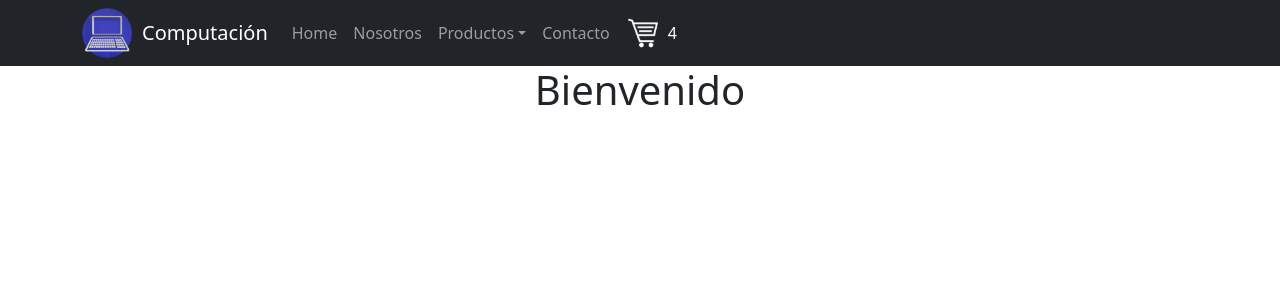
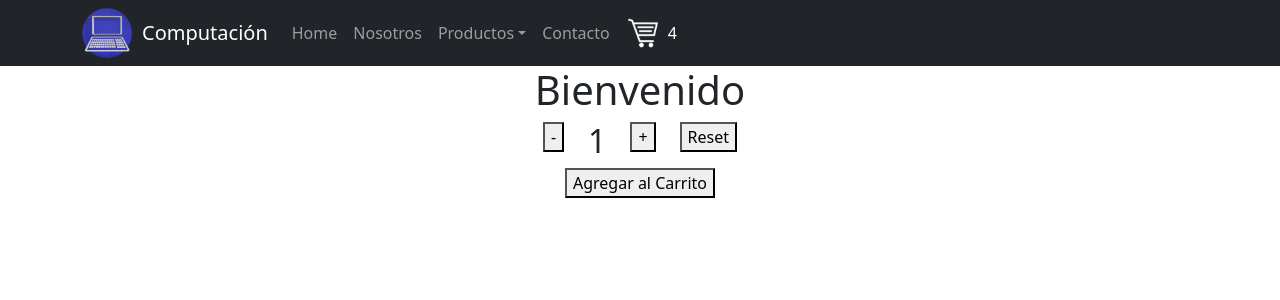
Before and after one commit to LucasERossini/clase-Rossini, a React (Create React App) app: page / in a window 1280 px wide. Shown: the top 300 px of the page. Built offline with nearby package versions, Linux system fonts and the light colour scheme.

Commit message:
agregando contador de productos

```diff
--- a/src/App.js
+++ b/src/App.js
@@ -1,12 +1,18 @@
 import './App.css';
-import ItemListContainer from './components/ItemListContainer';
+import 'bootstrap/dist/css/bootstrap.min.css';
+import ItemCount from './components/ItemCount';
+import ItemListContainer from './components/containers/ItemListContainer';
 import NavBar from './components/NavBar';
 
 function App() {
+  const onAdd = (count) => {
+    alert(`Agregaste ${count} pruducto/s al carrito`);
+  };
   return (
     <>
-      <NavBar/>
-      <ItemListContainer greeting={"Bienvenido"}/>
+      <NavBar />
+      <ItemListContainer greeting={"Bienvenido"} />
+      <ItemCount inicial={1} max={10} onAdd={onAdd} />
     </>
   );
 }
--- a/src/components/CartWidget.jsx
+++ b/src/components/CartWidget.jsx
@@ -4,7 +4,7 @@ function CartWidget({cantidad}) {
   return (
       <>
         <img src="images/cart.png" style={{height: 30, marginLeft: 10, marginTop: 5}} alt="Imagen de Carrito"/>
-        {cantidad ? <p style={{color: "white", marginLeft: 10, marginTop: 8, marginBottom: 0}}>{cantidad}</p> : null}
+        {cantidad && <p style={{color: "white", marginLeft: 10, marginTop: 8, marginBottom: 0}}>{cantidad}</p>}
       </>
   )
 }
--- /dev/null
+++ b/src/components/ItemCount.jsx
@@ -0,0 +1,40 @@
+import React, { useState } from "react";
+import { Row, Col, Container } from "react-bootstrap";
+
+function ItemCount({ inicial, max, onAdd }) {
+    const [count, setCount] = useState(inicial);
+    const sumar = () => {
+        count < max ? setCount(count + 1) : alert('No podés agregar más productos, porque la cantidad es mayot al stock disponible');
+    };
+    const restar = () => {
+        count > inicial ? setCount(count - 1) : alert('No podés sacar más productos');
+    };
+    const reset = () => {
+        setCount(inicial);
+    };
+    return (
+        <Container>
+            <Row className="justify-content-md-center">
+                <Col md="auto">
+                    <button onClick={restar}>-</button>
+                </Col>
+                <Col md="auto">
+                    <h2 className="justify-content-md-center">{count}</h2>
+                </Col>
+                <Col md="auto">
+                    <button onClick={sumar}>+</button>
+                </Col>
+                <Col md="auto">
+                    <button onClick={() => reset()}>Reset</button>
+                </Col>
+            </Row>
+            <Row className="justify-content-md-center">
+                <Col md="auto">
+                    <button onClick={() => {onAdd(count); reset()}}>Agregar al Carrito</button>
+                </Col>
+            </Row>
+        </Container>
+    );
+};
+
+export default ItemCount;
```
Also changed, not shown: src/components/containers/ItemListContainer.jsx (line endings or trailing spaces).
